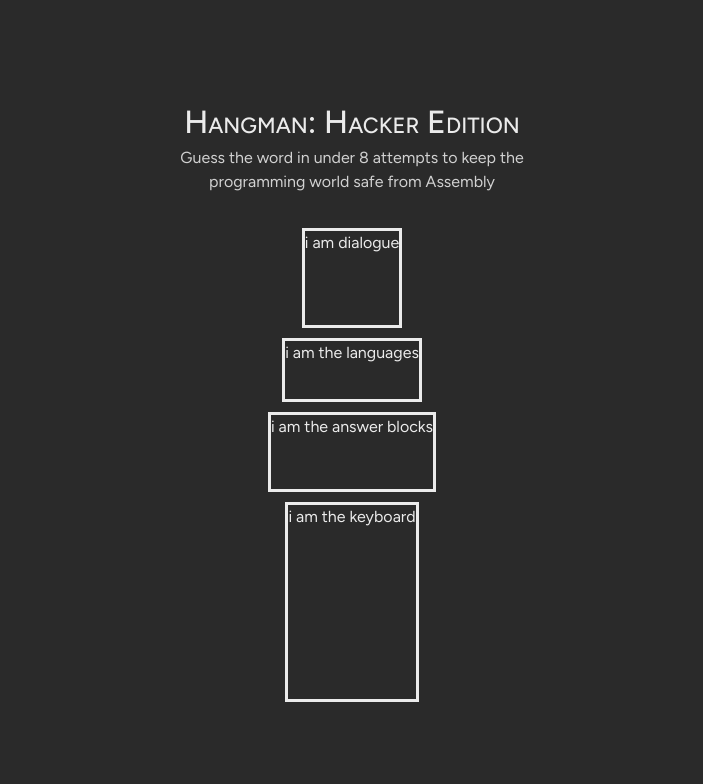
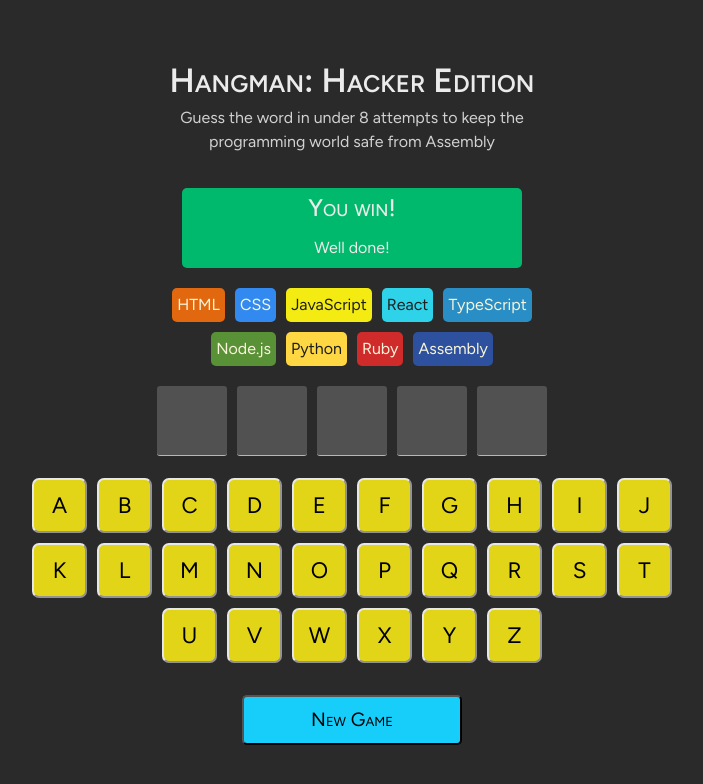
Before and after one commit to ennskevin/hangman, a React (Vite) app: page / in a window 1280 px wide. Shown: the top 784 px of the page, without its empty margins (288-991 px from the left). Built offline with nearby package versions, Linux system fonts and the light colour scheme; a web font is replaced by a local one.

Commit message:
Imp play logic

```diff
--- a/src/App.tsx
+++ b/src/App.tsx
@@ -1,64 +1,127 @@
-import { useState } from 'react'
+import { useState, useEffect, useRef } from 'react'
+import { nanoid } from "nanoid"
+import Header from './components/Header';
+import Language from './components/Language';
+import Key from './components/Key';
+
+import { languagesData } from './data/languagesData';
 
 export default function App() {
 
-    /**
-     * MAIN CONTAINERS:
-     * title and rules -> static
-     *
-     * gameplay dialogue
-     *
-     * languages
-     *
-     * answer blocks
-     *
-     * keyboard -> buttons
-     *
-     * VALUES:
-     *  STATE: the answer, language objects, letter/key objects,
-     *          isCorrect (clicking the right key), gameWon(bool)
-     *  DERIVED:
-     *      revealed characters (answer)
-     *      remaining languages (language objects)
-     *      gussed keys (key objects) // correctness of key
-     *      num guessed keys
-     *
-     * INTERACTIONS:
-     *  EVENTS:
-     *      clicking key buttons
-     *
-     */
+    type Language = {
+        id: string;
+        name: string;
+        isAlive: boolean;
+        backgroundColor: string;
+        color: string;
+    }
+
+    const alphabet = "abcdefghijklmnopqrstuvwxyz".toUpperCase()
+
+    const [answer, setAnswer] = useState<any>("abcba".toUpperCase())
+
+    const [guessedLetters, setGuessedLetters] = useState<string[]>([])
+
+    const [gameOver, setGameOver] = useState<boolean>(
+        guessedLetters.length === 8
+    )
+
+    const [gameWon, setGameWon] = useState<boolean>(
+        [...answer].every(letter => {
+            return guessedLetters.includes(letter)
+        })
+    )
+
+    const answerElements = [...answer].map((c, i) => {
+        const isGuessed = guessedLetters.includes(c)
+        return <span
+            key={i}
+            className="answer-block"
+        >
+            {isGuessed ? c : null}
+        </span>
+    })
+
+    const [languages, setLanguages] = useState<Language[]>(
+        languagesData.map(language => {
+            return ({
+                ...language,
+                id: nanoid(),
+                isAlive: true,
+            })
+        })
+    )
+
+    const languageElements = languages.map(language => {
+        return <Language
+            key={language.id}
+            id={language.id}
+            name={language.name}
+            isAlive={language.isAlive}
+            backgroundColor={language.backgroundColor}
+            color={language.color}
+        />
+    })
+
+    const keys = [...alphabet].map(letter => {
+        return ({
+            letter: letter,
+            id: nanoid(),
+            isCorrect: answer.includes(letter),
+            isGuessed: guessedLetters.includes(letter),
+        })
+    })
+
+    const keyElements = keys.map(key => {
+        return <Key
+            key={key.id}
+            id={key.id}
+            letter={key.letter}
+            isCorrect={key.isCorrect}
+            isGuessed={key.isGuessed}
+            guess={guess}
+        />
+    })
+
+    useEffect(() => {
+        console.log(keys)
+    }, [guessedLetters])
+
+    function guess(letter: string) {
+        // toggle isGuessed state on the key
+        // toggle key style based on isCorrect (change border color)
+        setGuessedLetters(prev => [...prev, letter])
+    }
 
     return (
         <>
             <main>
                 <div className="container main-section">
 
-                    <div className="info">
-                        <span className="title">
-                            Hangman: Hacker Edition
-                        </span>
+                    <Header />
 
-                        <span className="rules">
-                            Guess the word in under 8 attempts to keep the programming world safe from Assembly
-                        </span>
-                    </div>
+                    <section className="status">
+                        <h2>You win!</h2>
+                        <p>Well done!</p>
+                    </section>
 
-                    <span className="dialogue">
-                        i am dialogue
-                    </span>
+                    <section className="languages">
+                        {languageElements}
+                    </section>
 
-                    <div className="languages">
-                        i am the languages
-                    </div>
-
-                    <div className="answer-blocks">
-                        i am the answer blocks
+                    <div className="answer">
+                        {answerElements}
                     </div>
 
                     <div className="keyboard">
-                        i am the keyboard
+                        {keyElements}
                     </div>
+
+                    {true ?
+                        <button className="new-game">
+                            New Game
+                        </button>
+                        : null}
 
                 </div>
             </main>
--- /dev/null
+++ b/src/components/Header.tsx
@@ -0,0 +1,15 @@
+export default function Header() {
+    return (
+        <>
+            <header className="info">
+                <span className="title">
+                    Hangman: Hacker Edition
+                </span>
+
+                <span className="rules">
+                    Guess the word in under 8 attempts to keep the programming world safe from Assembly
+                </span>
+            </header>
+        </>
+    )
+}
--- /dev/null
+++ b/src/components/Key.tsx
@@ -0,0 +1,17 @@
+type Props = {
+    id: string;
+    letter: string;
+    isCorrect: boolean;
+    isGuessed: boolean;
+    guess: (letter: string) => void;
+}
+
+export default function Key({ id, letter, isCorrect, isGuessed, guess }: Props) {
+    return (
+        <>
+            <button className="key" onClick={() => guess(letter)}>
+                {letter}
+            </button>
+        </>
+    )
+}
--- /dev/null
+++ b/src/components/Language.tsx
@@ -0,0 +1,22 @@
+type Props = {
+    id: string;
+    name: string;
+    isAlive: boolean;
+    backgroundColor: string;
+    color: string;
+}
+
+export default function Language({ id, name, isAlive, backgroundColor, color }: Props) {
+    const styles = {
+        backgroundColor: backgroundColor,
+        color: color,
+    }
+
+    return (
+        <>
+            <div className="language" style={styles}>
+                {name}
+            </div>
+        </>
+    )
+}
--- /dev/null
+++ b/src/data/languagesData.ts
@@ -0,0 +1,47 @@
+export const languagesData = [
+    {
+        name: "HTML",
+        backgroundColor: "#E2680F",
+        color: "#F9F4DA",
+    },
+    {
+        name: "CSS",
+        backgroundColor: "#328AF1",
+        color: "#F9F4DA",
+    },
+    {
+        name: "JavaScript",
+        backgroundColor: "#F4EB13",
+        color: "#1E1E1E",
+    },
+    {
+        name: "React",
+        backgroundColor: "#2ED3E9",
+        color: "#1E1E1E",
+    },
+    {
+        name: "TypeScript",
+        backgroundColor: "#298EC6",
+        color: "#F9F4DA",
+    },
+    {
+        name: "Node.js",
+        backgroundColor: "#599137",
+        color: "#F9F4DA",
+    },
+    {
+        name: "Python",
+        backgroundColor: "#FFD742",
+        color: "#1E1E1E",
+    },
+    {
+        name: "Ruby",
+        backgroundColor: "#D02B2B",
+        color: "#F9F4DA",
+    },
+    {
+        name: "Assembly",
+        backgroundColor: "#2D519F",
+        color: "#F9F4DA",
+    },
+]
--- a/src/index.css
+++ b/src/index.css
@@ -1,5 +1,6 @@
 *, *::before, *::after {
   box-sizing: border-box;
+  /* outline: 1px solid; */
 }
 
 :root {
@@ -41,6 +42,10 @@ div#root {
   padding-inline: 1rem;
 }
 
+button {
+  font-family: figtree, sans-serif;
+}
+
 main {
 }
 
@@ -49,6 +54,8 @@ main {
   flex-direction: column;
 
   align-items: center;
+  justify-content: space-around;
+
   gap: 10px;
 }
 
@@ -64,8 +71,8 @@ main {
 }
 
 .title {
-  font-size: 2rem;
-  font-weight: 500;
+  font-size: 2.1rem;
+  font-weight: 600;
   font-variant-caps: small-caps;
 }
 
@@ -75,22 +82,106 @@ main {
   max-width: 380px;
 }
 
-.dialogue {
-  border: solid;
-  height: 100px;
+.status {
+  display: flex;
+  flex-direction: column;
+  align-items: center;
+  width: 340px;
+  background-color: rgb(0, 185, 108);
+  border-radius: 5px;
+  /* margin-block: 8px; */
+}
+
+.status * {
+  text-align: center;
+  line-height: 24px;
+  margin: 8px;
+}
+
+.status > h2 {
+  font-variant-caps: small-caps;
+  font-weight: 500;
+}
+
+.status > p {
+  /* font-size: 1.1rem; */
 }
 
 .languages {
-  border: solid;
-  height: 64px;
+  /* height: 64px; */
+  display: flex;
+  flex-direction: row;
+  flex-wrap: wrap;
+  justify-content: center;
+  margin-block: 10px;
+
+  max-width: 370px;
+
+  gap: 10px;
 }
 
-.answer-blocks {
-  border: solid;
+.language {
+  display: flex;
+  align-items: center;
+  border-radius: 5px;
+  padding: 5px;
+}
+
+.answer {
   height: 80px;
+  display: flex;
+  align-items: center;
+  gap: 10px;
+}
+
+.answer-block {
+  display: flex;
+  justify-content: center;
+  align-items: center;
+  aspect-ratio: 1;
+  width: 70px;
+
+  border-bottom: rgb(183, 183, 183) solid 1px;
+  border-radius: 3px;
+
+  background-color: rgb(81, 81, 81);
+  margin-block-end: 10px;
+
+  font-variant-caps: all-small-caps;
+  font-size: 1.8rem;
 }
 
 .keyboard {
-  border: solid;
-  height: 200px;
+  max-width: 680px;
+  display: flex;
+  flex-direction: row;
+  flex-wrap: wrap;
+  justify-content: center;
+  gap: 10px;
+  padding: 2px;
 }
+
+.key {
+  aspect-ratio: 1;
+  height: 55px;
+  border-radius: 7px;
+  border-color: rgb(231, 231, 231);
+
+  background-color: rgb(226, 212, 23);
+
+  font-size: 1.4rem;
+  font-weight: 400;
+
+  cursor: pointer;
+}
+
+.new-game {
+  width: 220px;
+  height: 50px;
+  background-color: rgb(23, 205, 250);
+  border-radius: 5px;
+  font-variant-caps: small-caps;
+  font-size: 1.2rem;
+  margin-top: 20px;
+  cursor: pointer;
+}
```
